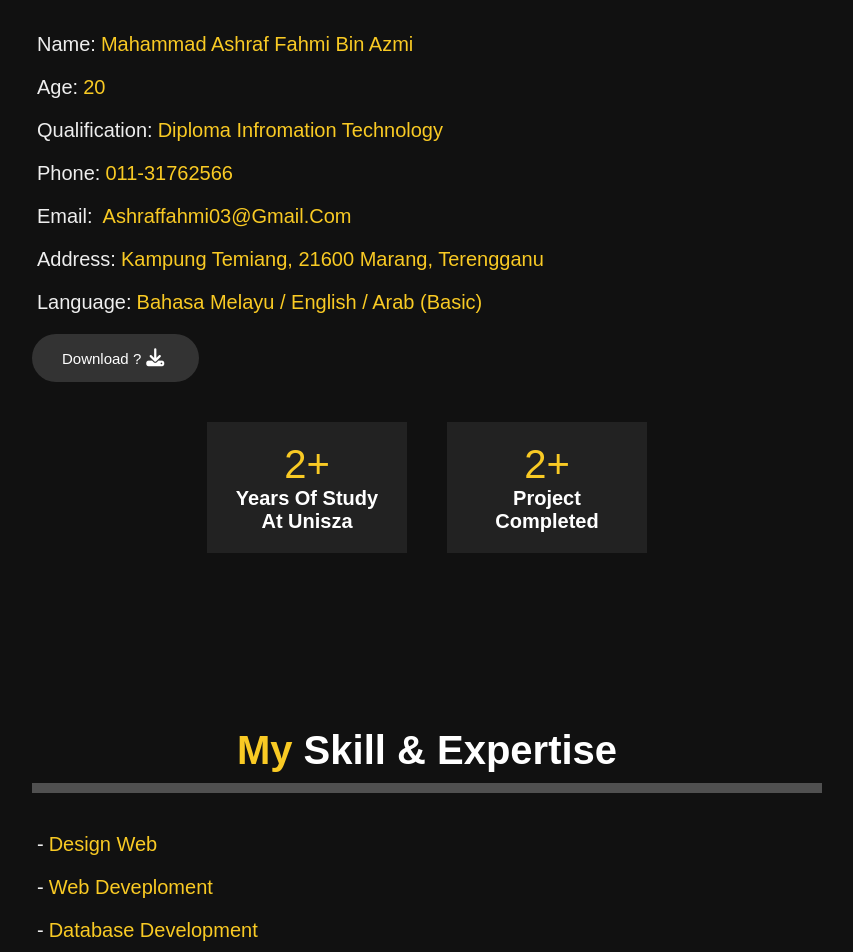
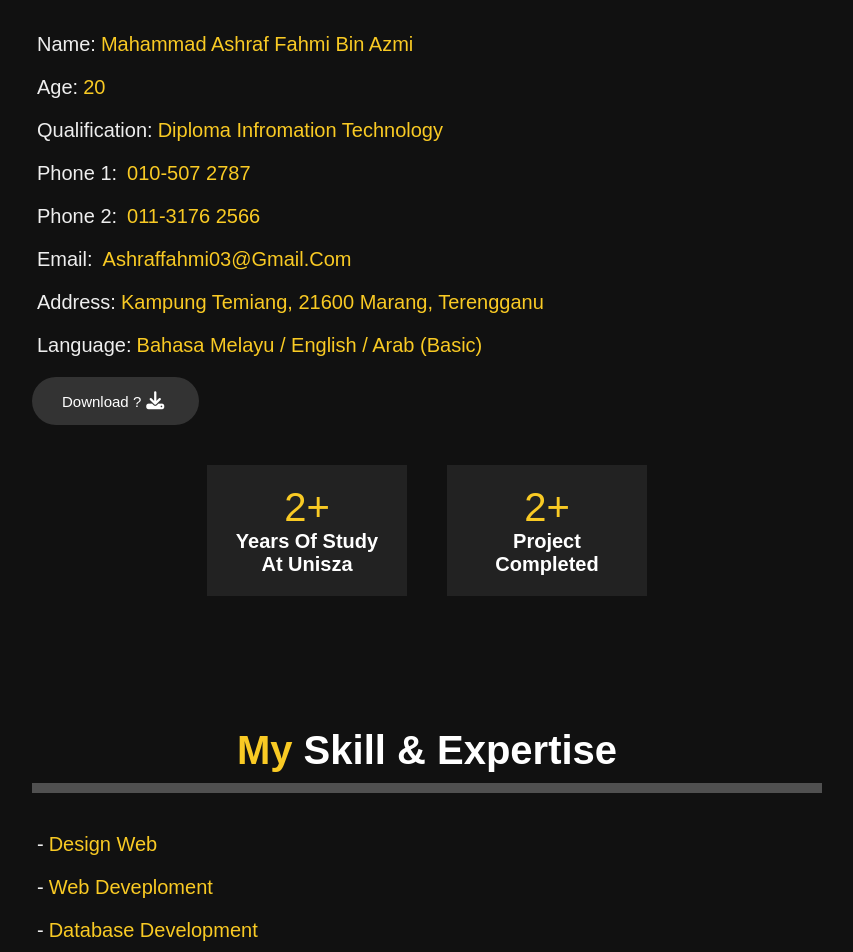
Before and after one commit to fahmiazmi/portfolio, a plain HTML site: page index.html in a window 1280 px wide. Shown: the part 892-1844 px from the top of the page, without its empty margins (388-1241 px from the left). Drawn offline with nearby package versions, Linux system fonts and the light colour scheme.

Commit message:
Update index.html

```diff
--- a/index.html
+++ b/index.html
@@ -69,7 +69,8 @@
         <h3><span>Name:</span>Mahammad Ashraf Fahmi Bin Azmi</h3>
         <h3><span>Age:</span>20</h3>
         <h3><span>Qualification:</span>Diploma Infromation Technology</h3>
-        <h3><span>Phone:</span>011-31762566</h3>
+        <h3><span>Phone 1:</span><a href="tel:010-507 2787">010-507 2787</a></h3>
+        <h3><span>Phone 2:</span><a href="tel:011-3176 2566">011-3176 2566</a></h3>
         <h3><span>Email:</span><a href="mailto:ashraffahmi03@gmail.com">ashraffahmi03@gmail.com</a></h3>
         <h3><span>Address:</span>Kampung Temiang, 21600 Marang, Terengganu</h3>
         <!--h3><span>Post:</span>Web developer</!h3-->
```
